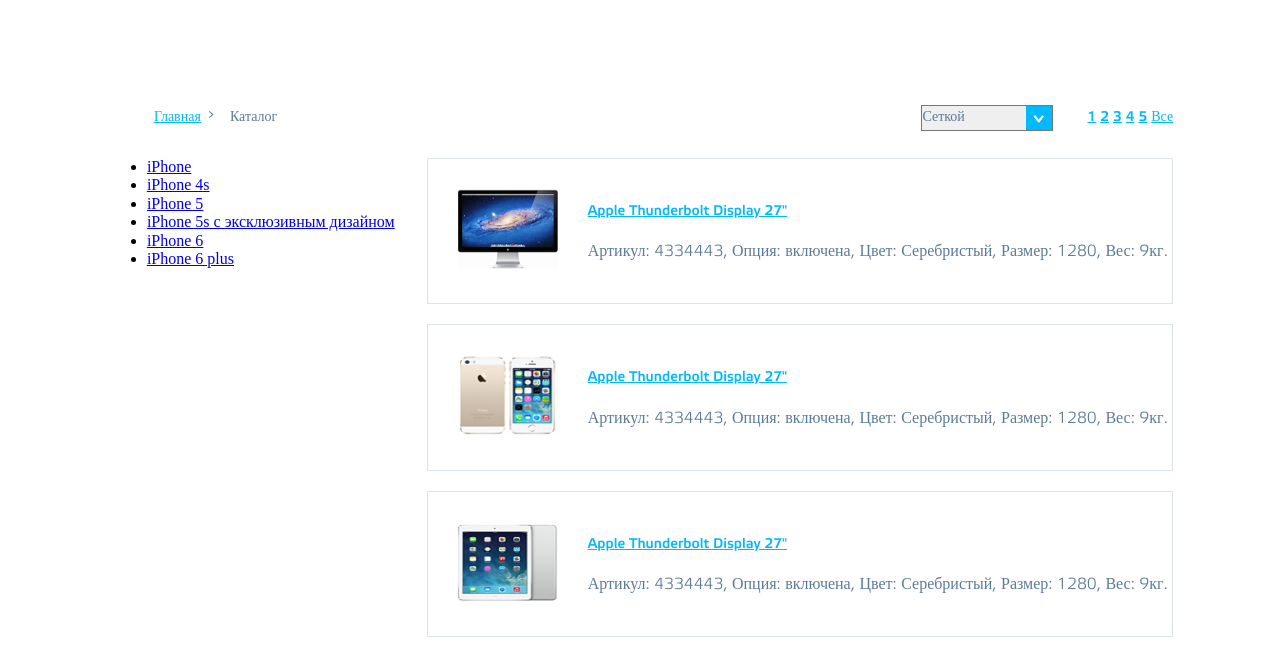
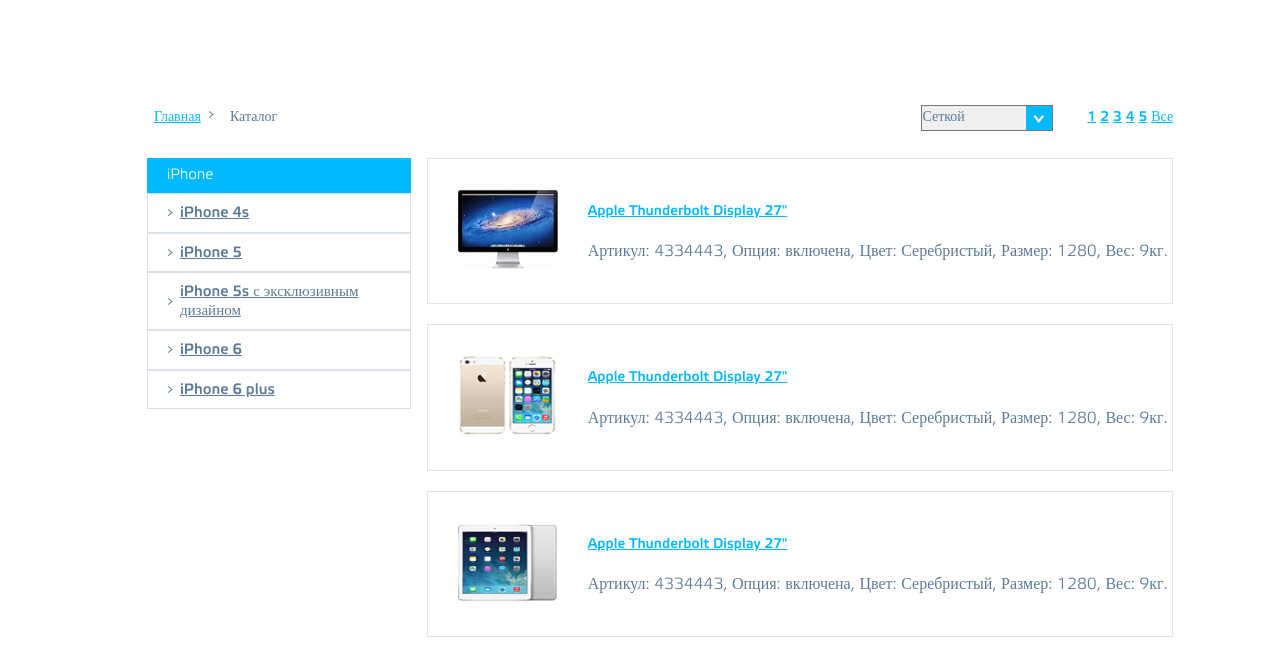
Before and after one commit to webprokopenko/DZ2, a website: page app/index.html in a window 1280 px wide. Shown: the part 149-800 px from the top of the page. Drawn offline with nearby package versions, Linux system fonts and the light colour scheme.

Commit message:
left menu practiceski dodelano

```diff
--- a/app/css/main.css
+++ b/app/css/main.css
@@ -4,6 +4,11 @@
 }
 /*конец блок для скрытия*/
 body{
+	width: 100%;
+	height: 100%;
+	background: rgb(255,255,255);
+}
+html{
 	width: 100%;
 	height: 100%;
 	background: rgb(255,255,255);
@@ -34,6 +39,26 @@
 }
 /* clearfix - конец */
 /* общие классы - конец */
+
+/* прибьём футер к низу  -- Ваня это просто хак - запомни это и используй, не заморачивайся по поводу того как он работает */
+.wrapper{
+	position: relative;
+	min-height: 100%;
+	min-width: 970px; /* обязательно указать минимальную ширину примерно на 10 пикселей шире контейнера*/
+	height: auto!important;
+	overflow: hidden;
+}
+.wrapper:after {
+	content: "";
+	height: 238px;
+	display: block;
+}
+.page__footer{
+	height: 238px;
+	margin-top: -238px;
+}
+/* прибьём футер к низу - конец*/
+
 
 /*Начало header*/
 .header{
@@ -166,7 +191,6 @@
 
 /*Начало footer*/
 .page__footer{
-	height: 238px;
 	background: url(../img/footer-background.png);
 }
 .footer-wrap{
@@ -301,3 +325,32 @@
 	font-size: 15px;
 }
 /*Конец О магазине*/
+/*Главное левое меню*/
+.main__menu-group-top{
+	background: rgb(0,185,254);
+	padding: 9px 20px;
+}
+.main__menu-group-link{
+	color: rgb(255,255,255);
+	font-family: 'elektra_light_proregular';
+	font-size: 15px;
+	text-decoration: none;
+}
+.main__menu-item{
+	border: 1px solid rgb(218,225,235);
+	width: 210px;
+	padding-top: 9px;
+	padding-bottom: 9px;
+	padding-left: 32px;
+	padding-right: 20px;
+	list-style: none;
+	background-image: url(../img/list-top.png);
+  	background-position: 20px center;
+  	background-repeat: no-repeat;
+}
+.main__menu-link{
+	font-family: 'elektra_light_probold';
+	font-size: 15px;
+	color: rgb(92,123,152);
+}
+/*Конец главного левого меню*/
--- a/app/index.html
+++ b/app/index.html
@@ -39,6 +39,7 @@
     <!-- [if lt IE 8] >
         <p>Ваш браузер <strong>устарел</strong> Пожалуйста <a href="http://btowserhappy.com/">обновите</a> его.</p>
     <![endif]-->
+  <div class="wrapper clearfix">
     <header class="header">
       <div class="container-header">
         <img src="img/logo.png" alt="ЭпплShop" class="top__logo clearfix">
@@ -106,9 +107,11 @@
         <!-- меню слева -->
         <nav class="main__menu clearfix">
           <ul class="main__menu-list">
-          <li class="main__menu-item">
-            <a href="#" class="main__menu-link">iPhone</a>
-          </li>
+           <a href="#" class="main__menu-group-link">
+            <div class="main__menu-group-top">
+              iPhone
+            </div>
+            </a>
             <li class="main__menu-item">
               <a href="#" class="main__menu-link">iPhone 4s</a>
             </li>
@@ -252,6 +255,7 @@
       </div>
       <!-- конец контента -->
     </div>
+  </div>
 <!-- подвал   -->
   <footer class="page__footer">
     <div class="footer-wrap">
```
Lines whose indentation alone changed are shown as unchanged.
